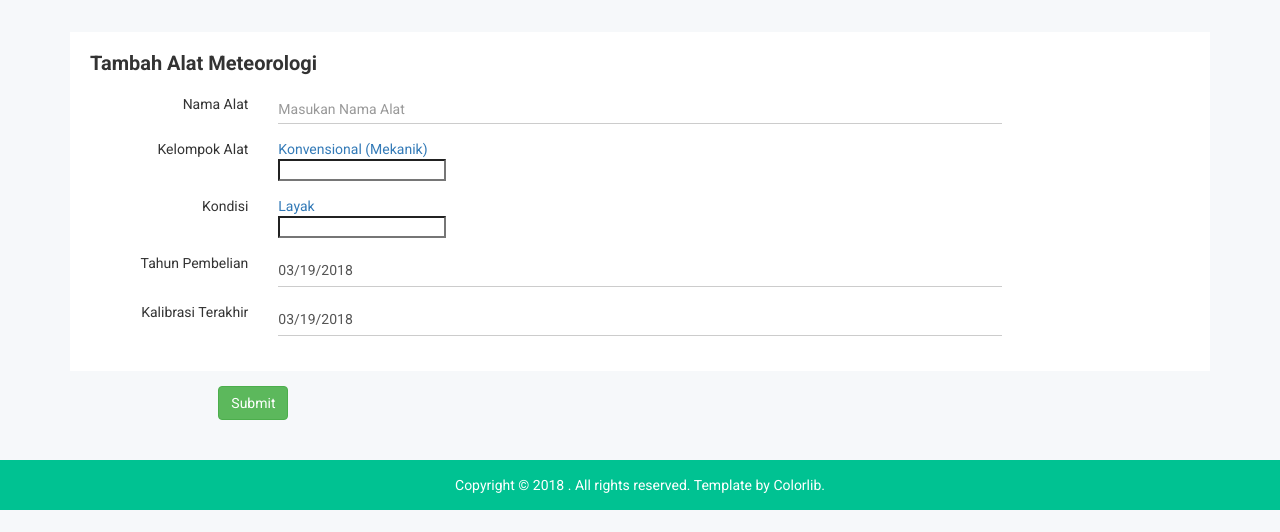
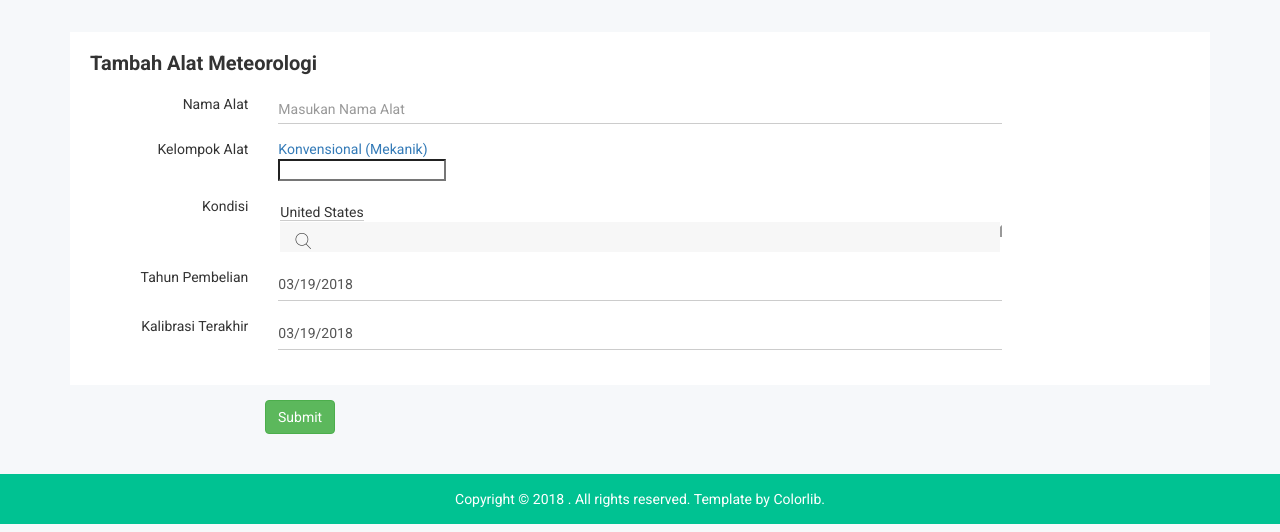
Before and after one commit to satriasapta/inventaris-alat-meteorologi, a CodeIgniter 4 app: template app/Views/admin/tambahalat.php in a window 1280 px wide. Shown: the part 268-800 px from the top of the page. Run offline with PHP 8.4 and a stand-in for CodeIgniter, Linux system fonts and the light colour scheme; the template is opened without the code that fills it, so the values that code supplies are empty; some libraries are stand-ins or nearby versions; some web fonts are replaced.

Commit message:
update tambah alat

```diff
--- a/app/Views/admin/tambahalat.php
+++ b/app/Views/admin/tambahalat.php
@@ -44,17 +44,20 @@
                     </div>
                     <div class="form-example-int form-horizental mg-t-15">
                         <div class="form-group">
+
+                    <div class="form-example-int form-horizental mg-t-15">
+                        <div class="form-group">
                             <div class="row">
                                 <div class="col-lg-2 col-md-3 col-sm-3 col-xs-12">
                                     <label class="hrzn-fm nk-int-mk sl-dp-mn">Kondisi</label>
                                 </div>
                                 <div class="col-lg-8 col-md-7 col-sm-7 col-xs-12">
-                                    <div class="nk-int-mk sl-dp-mn">
+                                    <div class="chosen-select-act fm-cmp-mg">
                                         <select class="chosen" data-placeholder="Choose a Country...">
-                                            <option value="United States">Layak</option>
-                                            <option value="United Kingdom">Butuh Perbaikan</option>
+                                            <option value="United States">United States</option>
+                                            <option value="United Kingdom">United Kingdom</option>
+                                            <option value="Afghanistan">Afghanistan</option>
                                         </select>
-                                    </div>
                                     </div>
                                 </div>
                             </div>
--- a/app/Views/admin/templateadmin.php
+++ b/app/Views/admin/templateadmin.php
@@ -50,7 +50,7 @@
     <link rel="stylesheet" href="/templates2/css/notika-custom-icon.css">
     <!-- dropzone CSS
 		============================================ -->
-    <link rel="stylesheet" href="css/dropzone/dropzone.css">
+    <link rel="stylesheet" href="/templates2/css/dropzone/dropzone.css">
     <!-- wave CSS
 		============================================ -->
     <link rel="stylesheet" href="/templates2/css/wave/waves.min.css">
@@ -680,6 +680,14 @@
     <script src="/templates2/js/jvectormap/jquery-jvectormap-2.0.2.min.js"></script>
     <script src="/templates2/js/jvectormap/jquery-jvectormap-world-mill-en.js"></script>
     <script src="/templates2/js/jvectormap/jvectormap-active.js"></script>
+    <!--  color-picker JS
+		============================================ -->
+    <script src="/templates2/js/color-picker/farbtastic.min.js"></script>
+    <script src="/templates2/js/color-picker/color-picker.js"></script>
+    <!--  notification JS
+		============================================ -->
+    <script src="/templates2/js/notification/bootstrap-growl.min.js"></script>
+    <script src="/templates2/js/notification/notification-active.js"></script>
     <!--  summernote JS
 		============================================ -->
     <script src="/templates2/js/summernote/summernote-updated.min.js"></script>
@@ -711,6 +719,9 @@
 		============================================ -->
     <script src="/templates2/js/icheck/icheck.min.js"></script>
     <script src="/templates2/js/icheck/icheck-active.js"></script>
+    <!-- dropzone JS
+		============================================ -->
+    <script src="/templates2/js/dropzone/dropzone.js"></script>
     <!--  wave JS
 		============================================ -->
     <script src="/templates2/js/wave/waves.min.js"></script>
```
Lines whose indentation alone changed are shown as unchanged.
